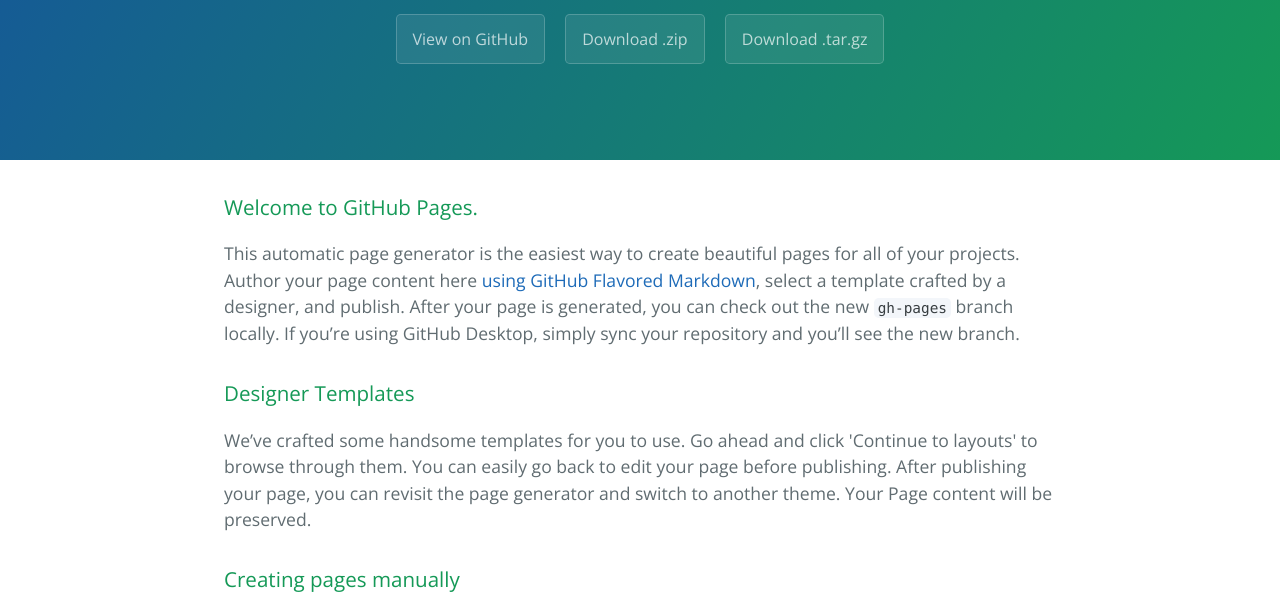
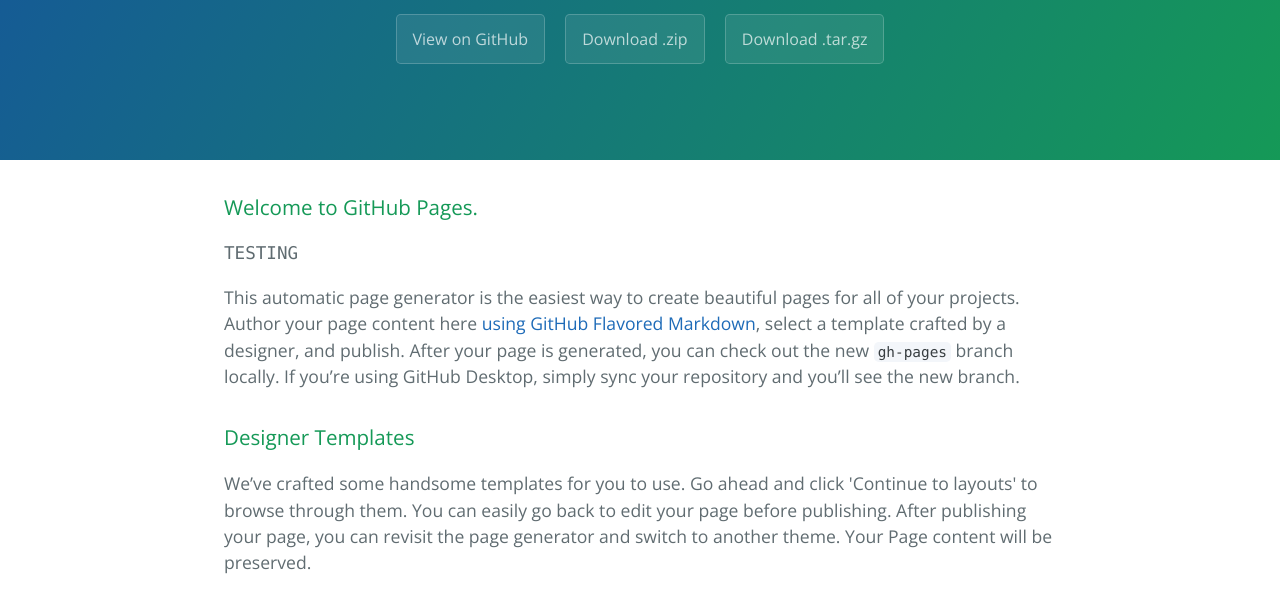
Before and after one commit to farahu/fahim, a plain HTML site: page index.html in a window 1280 px wide. Shown: the part 176-781 px from the top of the page. Drawn offline with nearby package versions, Linux system fonts and the light colour scheme.

Commit message:
Update index.html

```diff
--- a/index.html
+++ b/index.html
@@ -21,7 +21,7 @@
     <section class="main-content">
       <h3>
 <a id="welcome-to-github-pages" class="anchor" href="#welcome-to-github-pages" aria-hidden="true"><span aria-hidden="true" class="octicon octicon-link"></span></a>Welcome to GitHub Pages.</h3>
-
+<font face="monaco">TESTING</font>
 <p>This automatic page generator is the easiest way to create beautiful pages for all of your projects. Author your page content here <a href="https://guides.github.com/features/mastering-markdown/">using GitHub Flavored Markdown</a>, select a template crafted by a designer, and publish. After your page is generated, you can check out the new <code>gh-pages</code> branch locally. If you’re using GitHub Desktop, simply sync your repository and you’ll see the new branch.</p>
 
 <h3>
```
